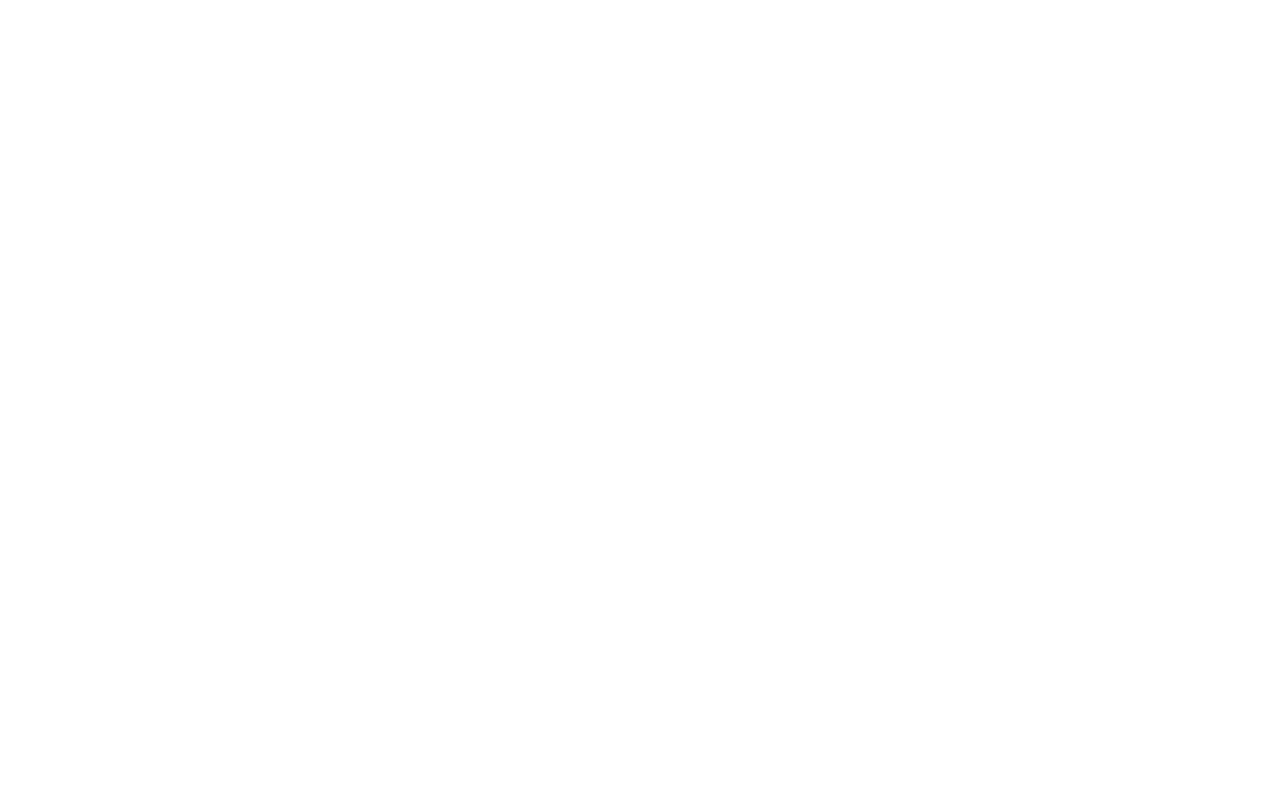
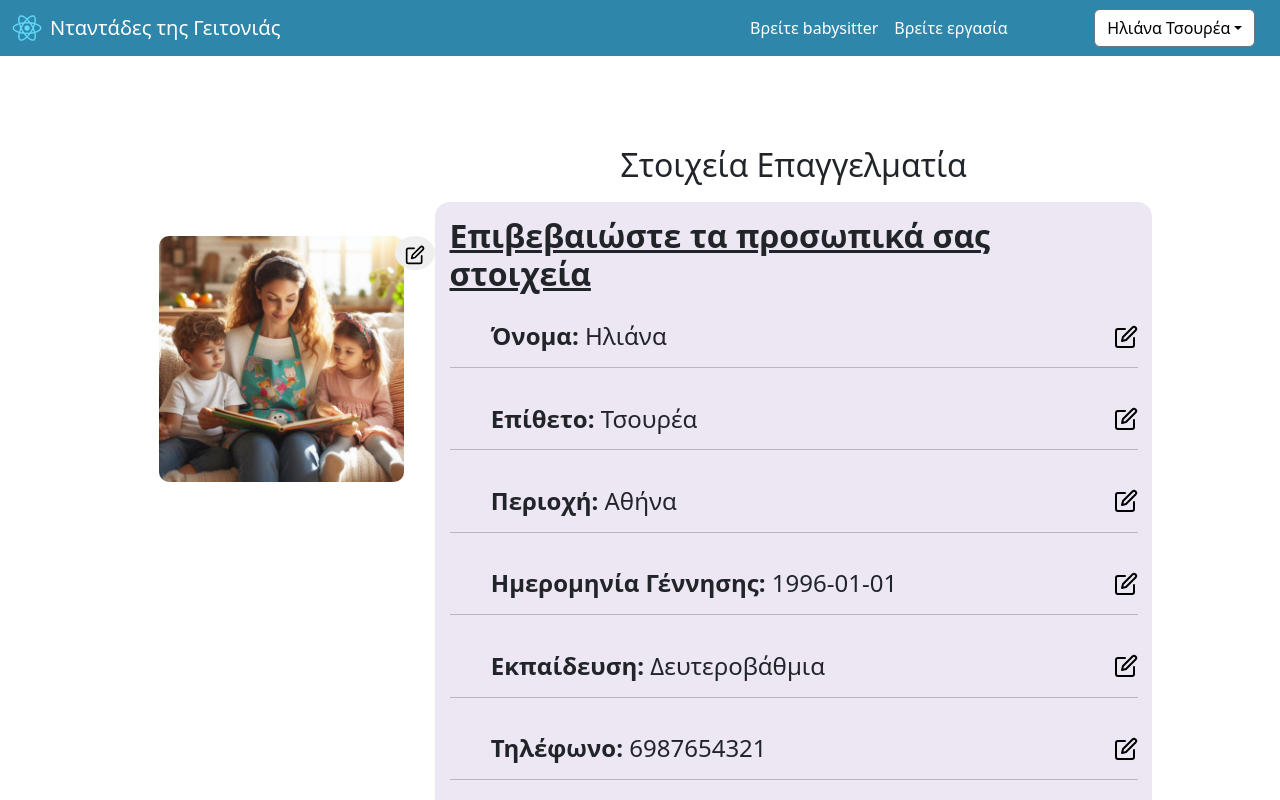
Before and after one commit to Ragkosgiorgos/Babysitter-App, a React (Create React App) app: page /epaggelmaties/profile in a window 1280 px wide. Before the commit this address had no page. Shown: the top 800 px of the page. Built offline with nearby package versions, Linux system fonts and the light colour scheme.

Commit message:
Babysitter profile

```diff
--- a/src/App.js
+++ b/src/App.js
@@ -10,6 +10,7 @@
 import DimiourgiaSymbolaiou from "./Pages/Goneis/DimiourgiaSymbolaiou";
 import PreviewAggelias from "./Pages/Epaggelmaties/PreviewAggelias";
 import GoneisProfile from "./Pages/Goneis/GoneisProfile";
+import EpaggelmatiesProfile from "./Pages/Epaggelmaties/EpaggelmatiesProfile";
 
 function App() {
   return (
@@ -25,6 +26,7 @@
       <Route path="neo-symbolaio" element={<DimiourgiaSymbolaiou />} />
       <Route path="preview-aggelias" element={<PreviewAggelias />} />
       <Route path="goneis/profile" element = {<GoneisProfile />} />
+      <Route path="epaggelmaties/profile" element = {<EpaggelmatiesProfile />} />
     </Routes>
       </BrowserRouter>
     </div>
--- a/src/Components/Header.js
+++ b/src/Components/Header.js
@@ -97,7 +97,7 @@
                         </button>
                         <ul className="dropdown-menu" aria-labelledby="dropdownMenuButton" >
                             <li>
-                                <a className="dropdown-item" href="/#">
+                                <a className="dropdown-item"  href={`/epaggelmaties/profile?uid=${props.uid}`}>
                                     Το Προφίλ μου
                                 </a>
                             </li>
@@ -215,7 +215,7 @@
                         </button>
                         <ul className="dropdown-menu" aria-labelledby="dropdownMenuButton" >
                             <li>
-                                <a className="dropdown-item" href="/#">
+                                <a className="dropdown-item" href={`/goneis/profile?uid=${props.uid}`}>
                                     Το Προφίλ μου
                                 </a>
                             </li>
--- /dev/null
+++ b/src/Pages/Epaggelmaties/EpaggelmatiesProfile.js
@@ -0,0 +1,192 @@
+import React, { useState, useEffect } from "react";
+import Header from "../../Components/Header";
+import Footer from "../../Components/Footer";
+
+function EpaggelmatiasProfile() {
+  const [profiles, setProfiles] = useState([]);
+  const [editedData, setEditedData] = useState({
+    name: "",
+    surname: "",
+    area: "",
+    birthDate: "",
+    education: "",
+    phone: "",
+    email: "",
+    afm: "",
+  });
+
+  const [isEditing, setIsEditing] = useState({
+    name: false,
+    surname: false,
+    area: false,
+    birthDate: false,
+    education: false,
+    phone: false,
+    email: false,
+    afm: false,
+  });
+
+  const [profileImage, setProfileImage] = useState(""); // State to store selected image
+
+  useEffect(() => {
+    fetch("/data/ntantades.json")
+      .then((response) => {
+        if (!response.ok) {
+          throw new Error(`HTTP error! status: ${response.status}`);
+        }
+        return response.json();
+      })
+      .then((data) => {
+        setProfiles(data);
+      })
+      .catch((error) => {
+        console.error("Error fetching JSON:", error);
+      });
+  }, []);
+
+  const epaggelmatias = profiles.find((profile) => profile.uid === 1);
+
+  const handleEditClick = (field) => {
+    setIsEditing({ ...isEditing, [field]: true });
+    setEditedData({ ...editedData, [field]: epaggelmatias?.[field] || "" });
+  };
+
+  const handleInputChange = (e) => {
+    const { name, value } = e.target;
+    setEditedData({ ...editedData, [name]: value });
+  };
+
+  const handleSaveChanges = (field) => {
+    const updatedProfile = { ...epaggelmatias, [field]: editedData[field] };
+    setProfiles((prevProfiles) =>
+      prevProfiles.map((profile) =>
+        profile.uid === epaggelmatias.uid ? updatedProfile : profile
+      )
+    );
+    setIsEditing({ ...isEditing, [field]: false });
+  };
+
+  const handleImageChange = (e) => {
+    const file = e.target.files[0];
+    if (file) {
+      const reader = new FileReader();
+      reader.onloadend = () => {
+        setProfileImage(reader.result);
+      };
+      reader.readAsDataURL(file);
+    }
+  };
+
+  return (
+    <div>
+    <Header log="connected" uid={1} name={epaggelmatias?.name } surname={epaggelmatias?.surname} property={"babysitter"}/>
+      <div style={{ textAlign: "center", display: "flex", justifyContent: "center", marginTop: "90px" }}>
+        <div style={{ display: "flex", width: "80%" }}>
+          {/* Left column with the image */}
+          <div style={{ width: "30%", marginTop: "90px", position: "relative" }}>
+            <div style={{ display: "flex", flexDirection: "column", alignItems: "center" }}>
+              <img
+                src={profileImage || epaggelmatias?.img || "/default-placeholder.jpg"}
+                alt="Epaggelmatias"
+                style={{ width: "80%", height: "auto", borderRadius: "10px" }}
+              />
+              <button
+                onClick={() => document.getElementById("fileInput").click()}
+                style={{
+                  position: "absolute",
+                  top: "0px",
+                  right: "0px",
+                  color: "white",
+                  border: "none",
+                  padding: "5px 10px",
+                  borderRadius: "50%",
+                  cursor: "pointer",
+                }}
+              >
+                <img src="/edit (1).svg" alt="Edit" style={{ width: "20px", height: "20px" }} />
+              </button>
+              <input
+                type="file"
+                id="fileInput"
+                style={{ display: "none" }}
+                accept="image/*"
+                onChange={handleImageChange}
+              />
+            </div>
+          </div>
+
+          <div style={{ display: "flex", flexDirection: "column", width: "70%" }}>
+            {/* Professional's Details Box */}
+            <h2>Στοιχεία Επαγγελματία</h2>
+            <div
+              style={{
+                backgroundColor: "#ece7f2",
+                borderRadius: "2%",
+                padding: "2%",
+                display: "flex",
+                flexDirection: "column",
+                marginTop: "10px",
+              }}
+            >
+              <h2 style={{ textAlign: "left", textDecoration: "underline" }}>
+                <b>Επιβεβαιώστε τα προσωπικά σας στοιχεία</b>
+              </h2>
+              {["name", "surname", "area", "birthDate", "education", "phone", "email", "afm"].map((field) => (
+                <div key={field}>
+                  <h4 style={{ textAlign: "left", marginTop: "3%", marginLeft: "6%" }}>
+                    <div style={{ display: "flex", justifyContent: "space-between", alignItems: "center" }}>
+                      <div style={{ width: "80%" }}>
+                        <b>
+                          {field === "name"
+                            ? "Όνομα"
+                            : field === "surname"
+                            ? "Επίθετο"
+                            : field === "area"
+                            ? "Περιοχή"
+                            : field === "birthDate"
+                            ? "Ημερομηνία Γέννησης"
+                            : field === "education"
+                            ? "Εκπαίδευση"
+                            : field === "phone"
+                            ? "Τηλέφωνο"
+                            : field === "email"
+                            ? "Email"
+                            : "ΑΦΜ"}:
+                        </b>{" "}
+                        {isEditing[field] ? (
+                          <input
+                            type={field === "birthDate" ? "date" : "text"}
+                            name={field}
+                            value={editedData[field]}
+                            onChange={handleInputChange}
+                          />
+                        ) : (
+                          epaggelmatias?.[field] || "N/A"
+                        )}
+                      </div>
+                      {isEditing[field] && (
+                        <button style={{ marginRight: "10px" }} onClick={() => handleSaveChanges(field)}>
+                          Save
+                        </button>
+                      )}
+                      <img
+                        style={{ cursor: "pointer" }}
+                        src="/edit (1).svg"
+                        alt="Edit"
+                        onClick={() => handleEditClick(field)}
+                      />
+                    </div>
+                  </h4>
+                  <hr />
+                </div>
+              ))}
+            </div>
+          </div>
+        </div>
+      </div>
+      <Footer />
+    </div>
+  );
+}
+
+export default EpaggelmatiasProfile;
```
